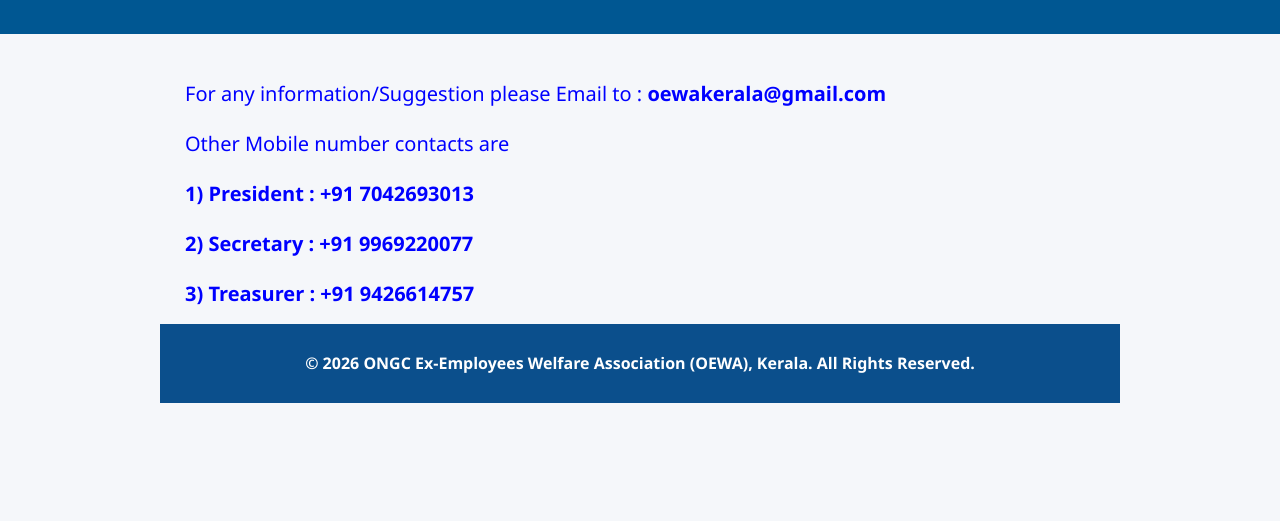
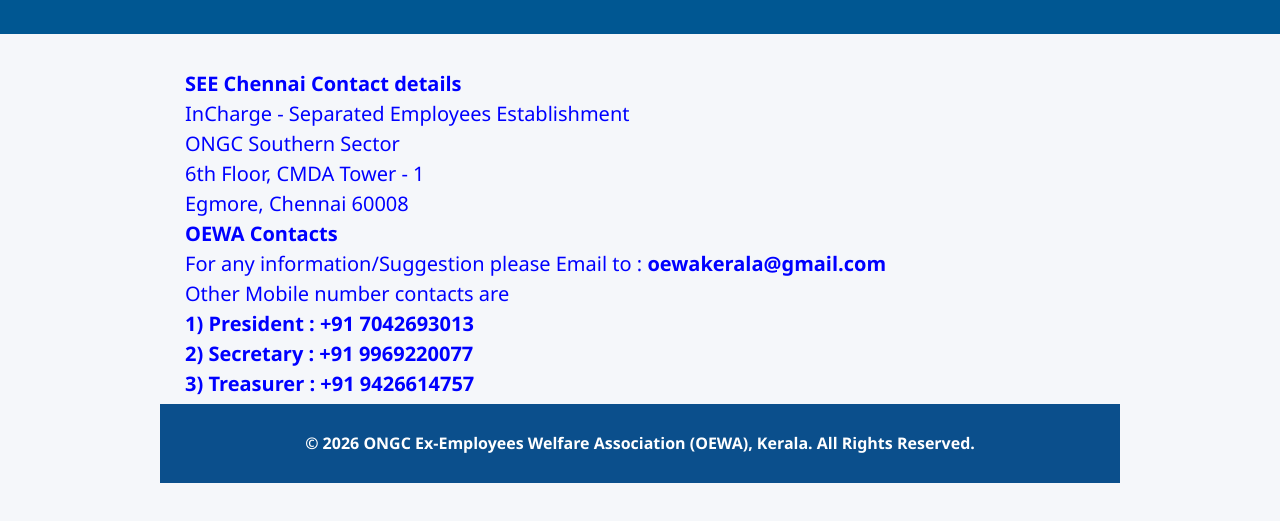
Before and after one commit to oewakerala/oewa, a plain HTML site: page contact.html in a window 1280 px wide. Shown: the part 247-768 px from the top of the page. Drawn offline with Linux system fonts and the light colour scheme.

Commit message:
SEE Contact added

```diff
--- a/contact.html
+++ b/contact.html
@@ -65,7 +65,14 @@
 
 <section class="content">
 
-<ul style="color:blue;text-align:left;font-size: 20px;line-height: 2;list-style-type: none">
+<ul style="color:blue;text-align:left;font-size: 20px;line-height: 1;list-style-type: none">
+    <li><b>SEE Chennai Contact details </b></li>
+    <li>InCharge - Separated Employees Establishment</li>
+    <li> ONGC Southern Sector</li>
+    <li>6th Floor, CMDA Tower - 1</li>
+    <li>Egmore, Chennai 60008</li>
+    <li>  </li>
+    <li><b> OEWA Contacts</b></li>
     <li>For any information/Suggestion please Email to :  <b>oewakerala@gmail.com </b></li>
 
     <li>Other Mobile number contacts are </li>
```
